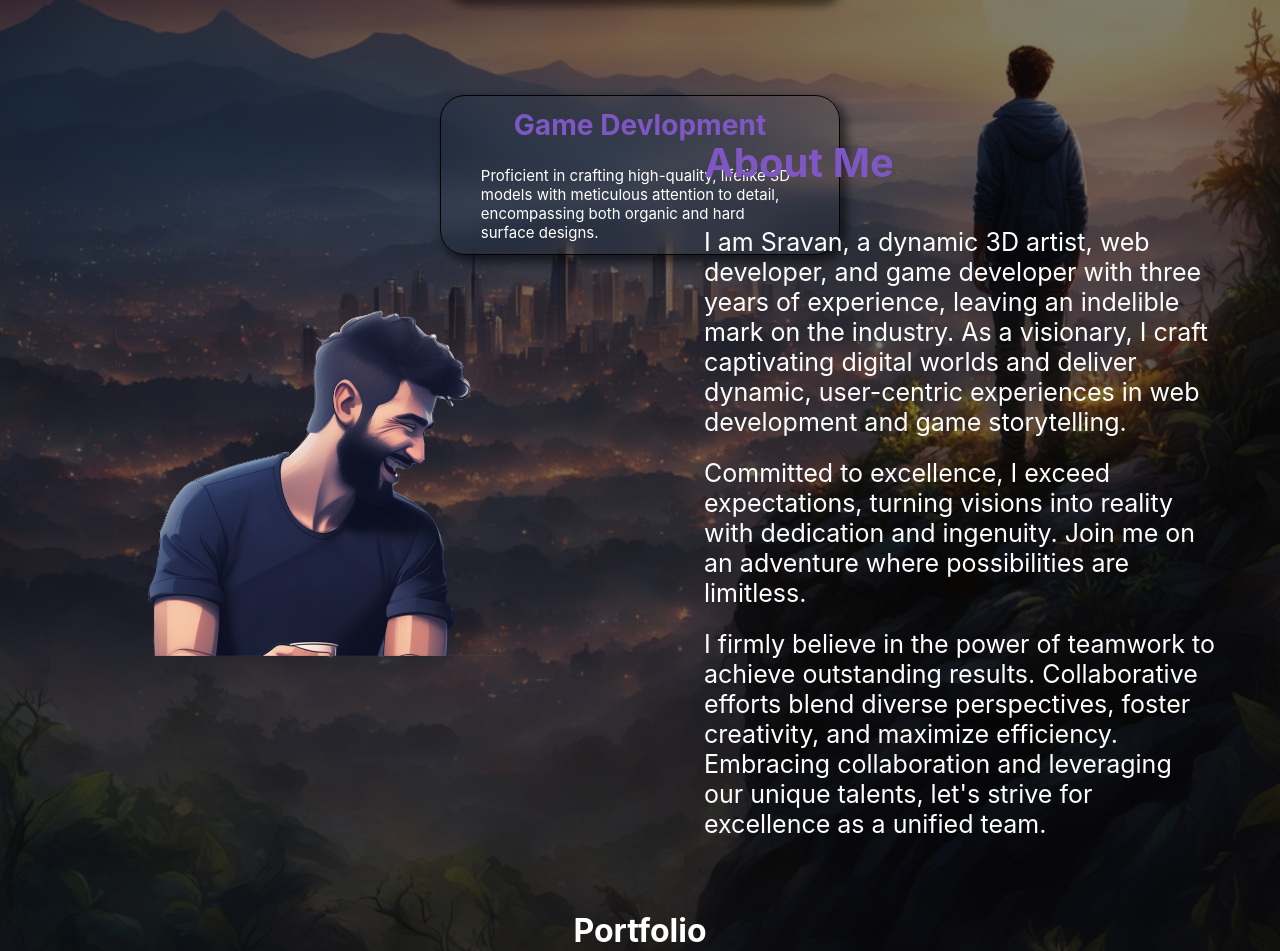
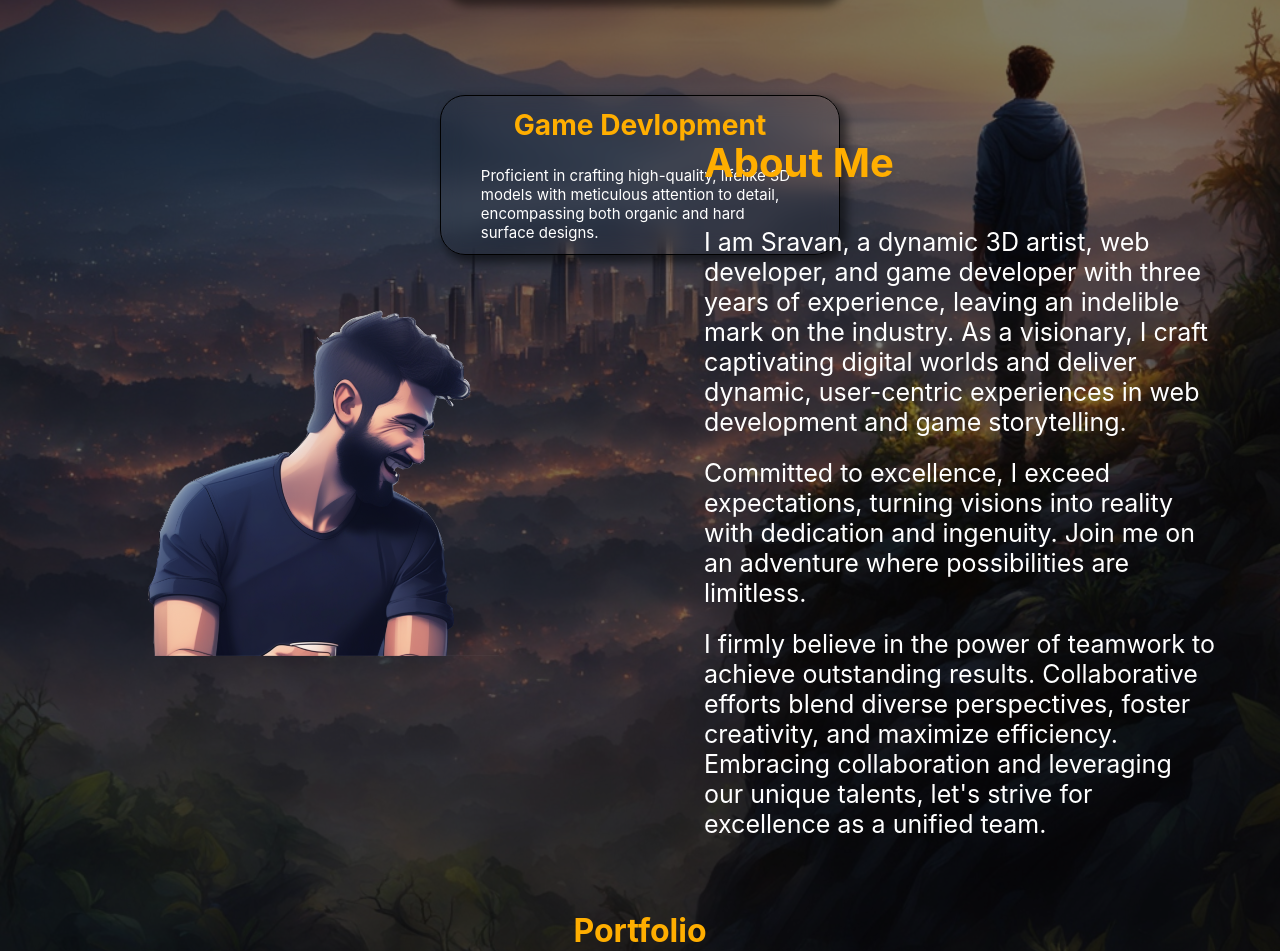
Before and after one commit to Shravankit/shravan-portfolio, a React (Create React App) app in the folder project-frontend/: page / in a window 1280 px wide. Shown: the part 1521-2472 px from the top of the page. Built offline with nearby package versions, Linux system fonts and the light colour scheme; the HTML template or start-up script is replaced by a standard one.

Commit message:
commiting

```diff
--- a/project-frontend/src/MainPages/HomeComponents/HomeComponentsStyles/AboutComponent.css
+++ b/project-frontend/src/MainPages/HomeComponents/HomeComponentsStyles/AboutComponent.css
@@ -18,7 +18,7 @@
 
 .aboutComponent h1{
     font-size: 40px;
-    color: #7E57C2;
+    color: #ffae00;
 }
 
 .about
--- a/project-frontend/src/MainPages/HomeComponents/HomeComponentsStyles/PortfolioComponent.css
+++ b/project-frontend/src/MainPages/HomeComponents/HomeComponentsStyles/PortfolioComponent.css
@@ -5,6 +5,7 @@
 
 .portfolio-title h1{
     font-size: 2rem;
+    color: #ffae00;
 }
 
 .contact-form{
--- a/project-frontend/src/MainPages/HomeComponents/HomeComponentsStyles/SkillsComponent.css
+++ b/project-frontend/src/MainPages/HomeComponents/HomeComponentsStyles/SkillsComponent.css
@@ -25,7 +25,7 @@
 }
 
 .skill h1{
-    color: #7E57C2;
+    color: #ffae00;
     margin: 0;
     padding: 0;
 }
```
